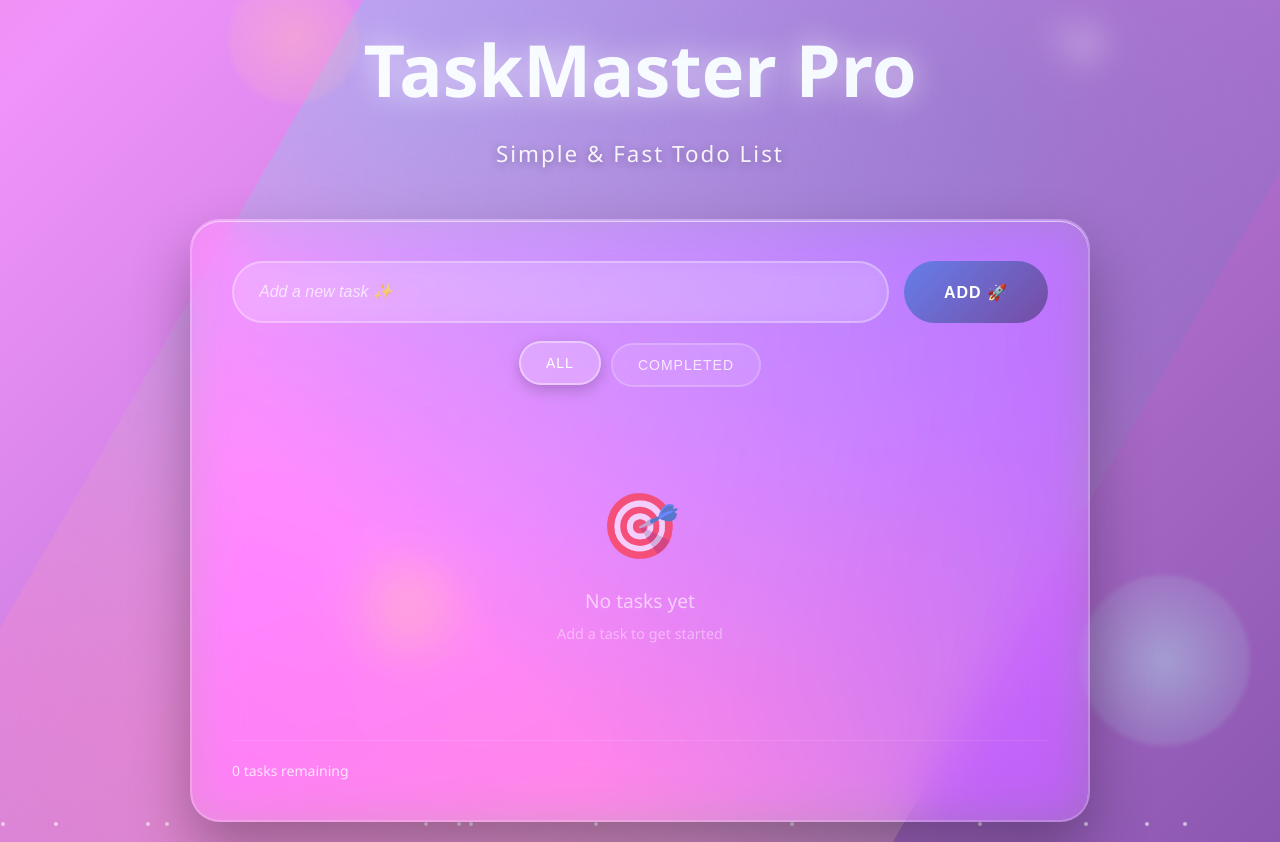
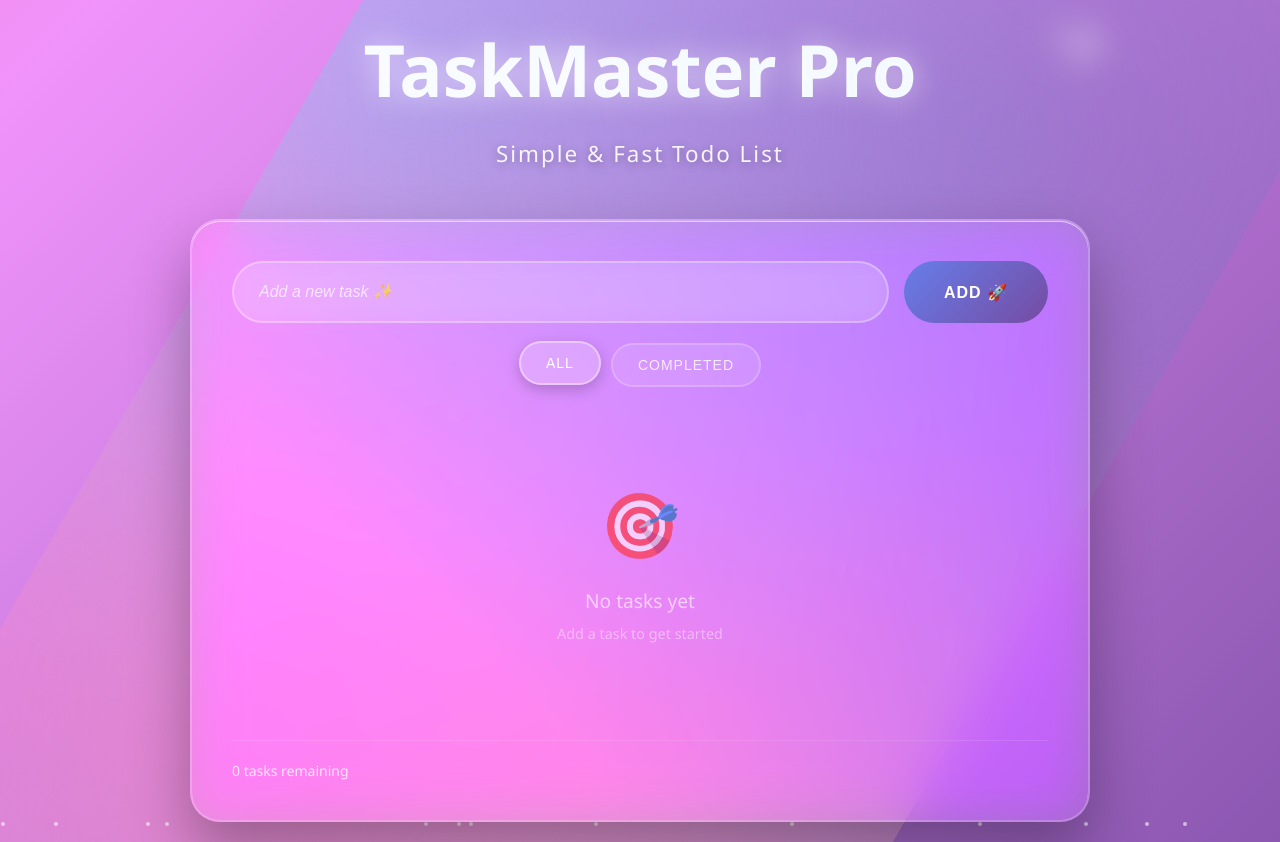
Before and after one commit to Anush0104/QuickList, a Flask app: page / in a window 1280 px wide. Run offline with Flask 3, Linux system fonts and the light colour scheme; data that the repository does not hold is empty.

Commit message:
Your commit message

```diff
--- a/templates/index.html
+++ b/templates/index.html
@@ -9,10 +9,6 @@
 </head>
 
 <body>
-  <!-- Floating orbs -->
-  <div class="orb"></div>
-  <div class="orb"></div>
-  <div class="orb"></div>
 
   <div class="container">
     <!-- Header -->
```
